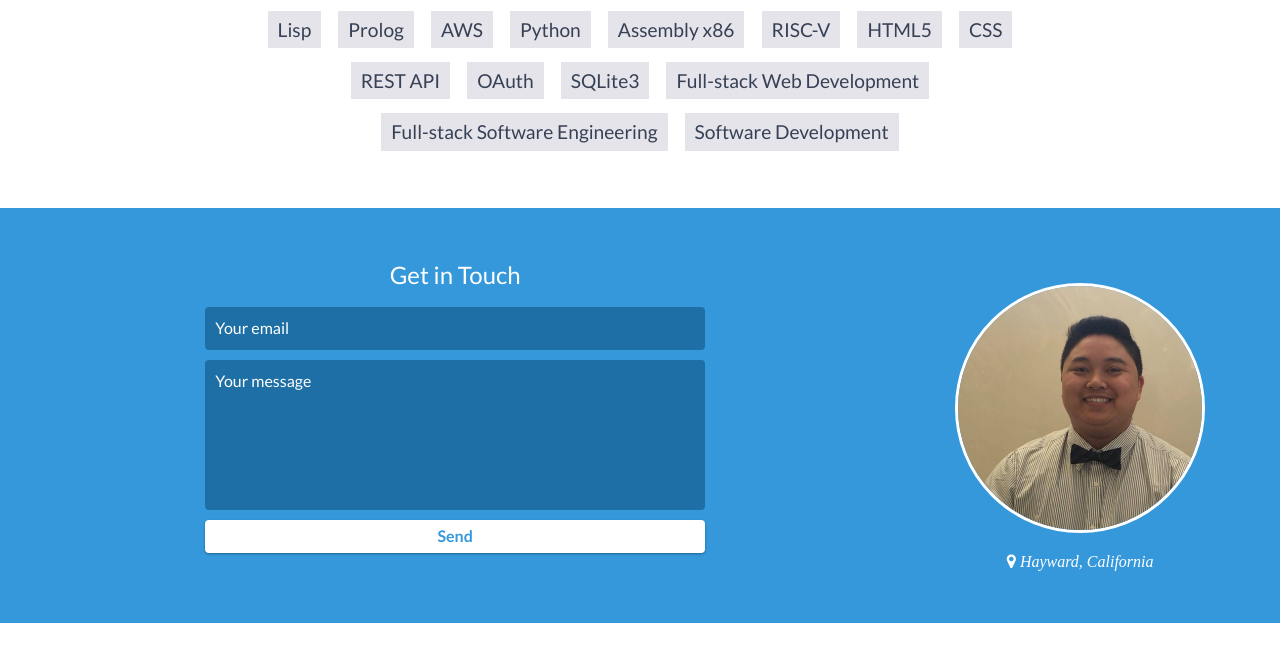
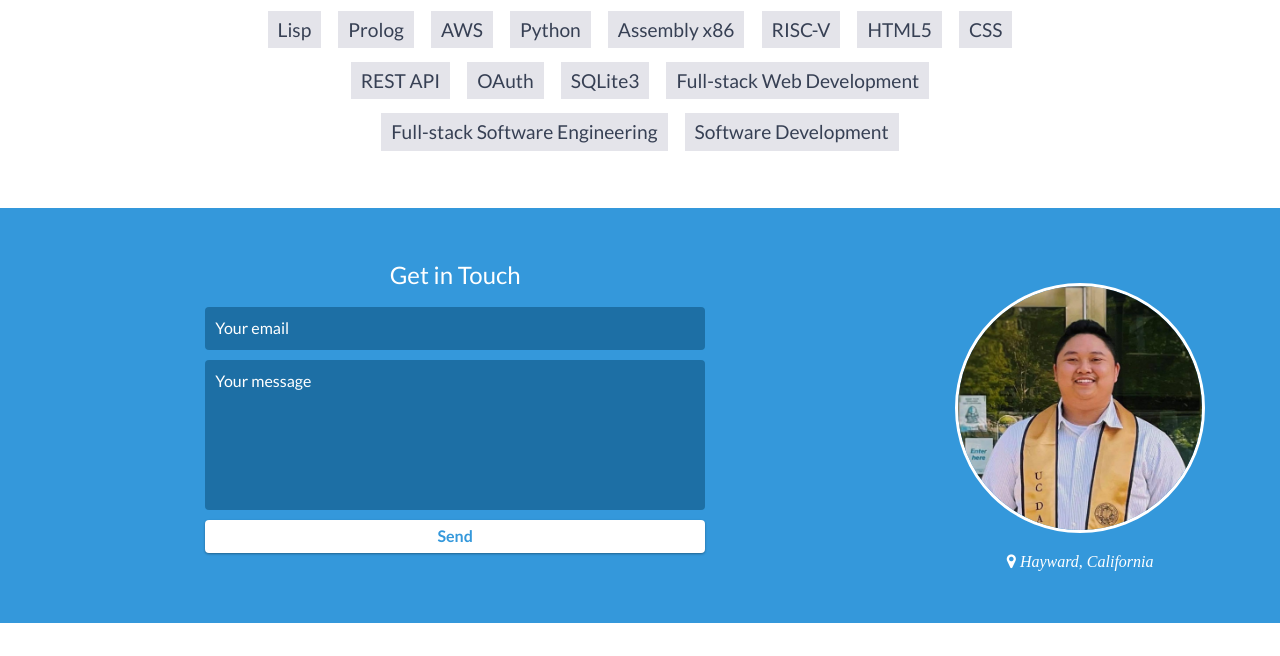
Before and after one commit to kodycn/Kody-Dev-Portfolio, a website: page index.html in a window 1280 px wide. Shown: the part 5712-6368 px from the top of the page. Drawn offline with nearby package versions, Linux system fonts and the light colour scheme.

Commit message:
using grad pic

```diff
--- a/index.html
+++ b/index.html
@@ -394,7 +394,8 @@
         </div>
 
         <div id="contact-img-info">
-            <img src="images/pic_3.jpg" id="circ-image"/>
+            <!-- <img src="images/pic_3.jpg" id="circ-image"/> -->
+            <img src="images/grad.jpg" id="circ-image"/>
             <a href="https://goo.gl/maps/H71ChWgYT2NituGQ9" target="_blank"><i class="fa" id="location">&#xf041; <em>Hayward, California</em></i></a>
 
         </div>
```
Also changed, not shown: images/grad.jpg (added).
